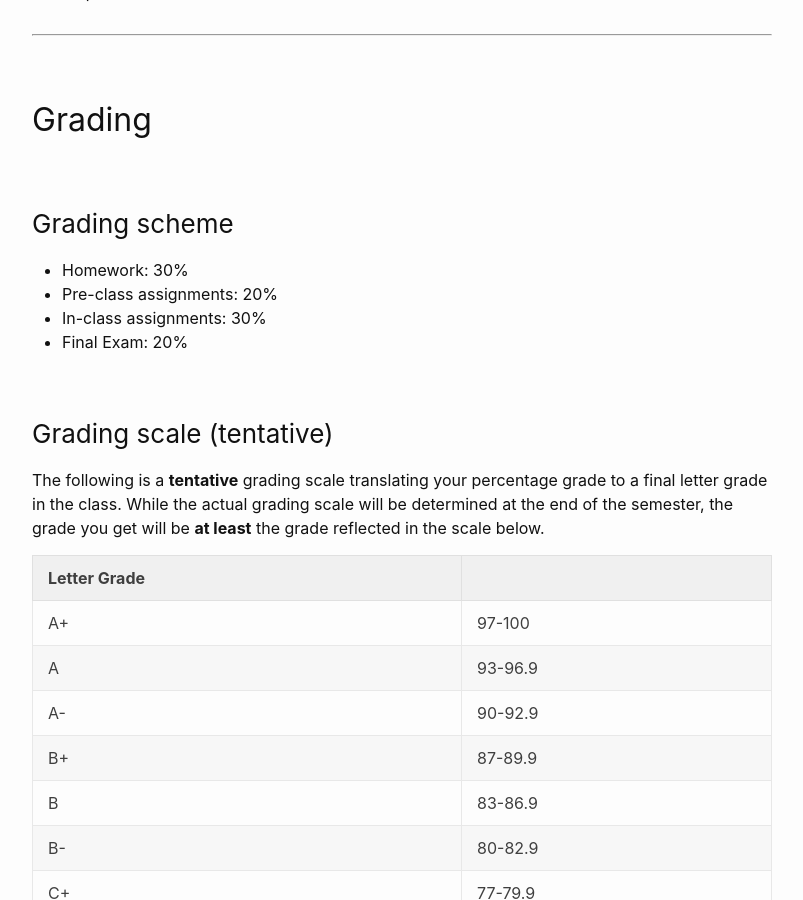
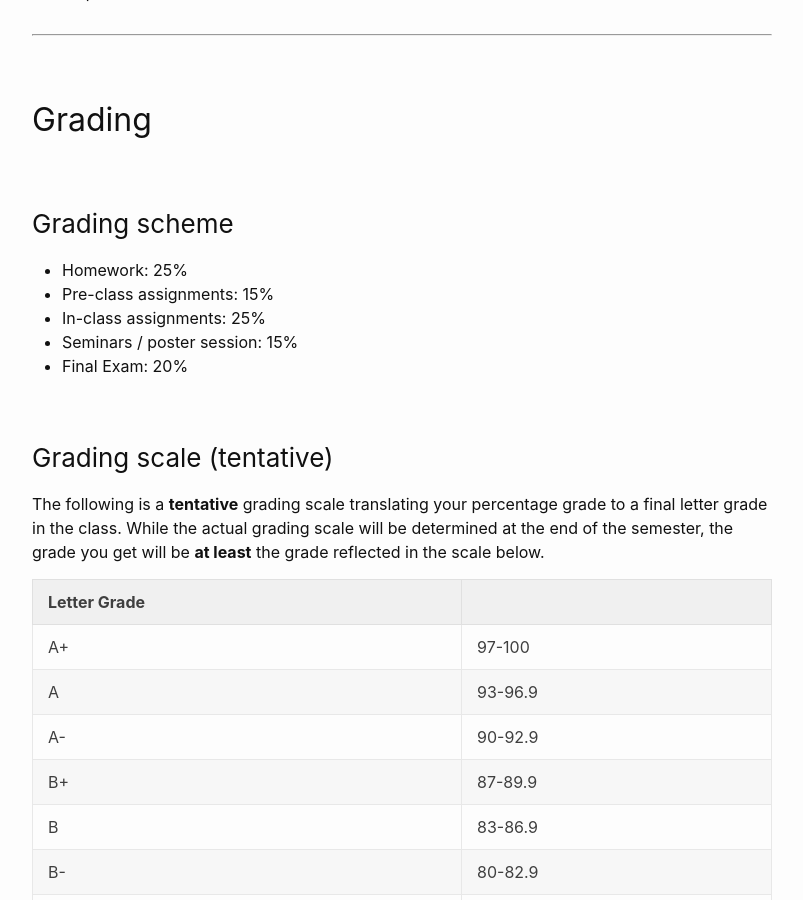
Before and after one commit to wcasper/math180fall2022, a Jekyll site: the page built from syllabus.md, in a window 1280 px wide and 900 px high, scrolled down 1990 px. Shown: the whole window, without its empty margins (238-1041 px from the left). Built offline with Jekyll 4.4.1, drawn with Linux system fonts in a browser that asks for light colours.

Commit message:
changed weights to add poster/seminar

```diff
--- a/syllabus.md
+++ b/syllabus.md
@@ -60,9 +60,10 @@ ___
 ## Grading
 ### Grading scheme
 
-* Homework: 30%
-* Pre-class assignments: 20%
-* In-class assignments: 30%
+* Homework: 25%
+* Pre-class assignments: 15%
+* In-class assignments: 25%
+* Seminars / poster session: 15%
 * Final Exam: 20%
 
 ### Grading scale (tentative)
```
